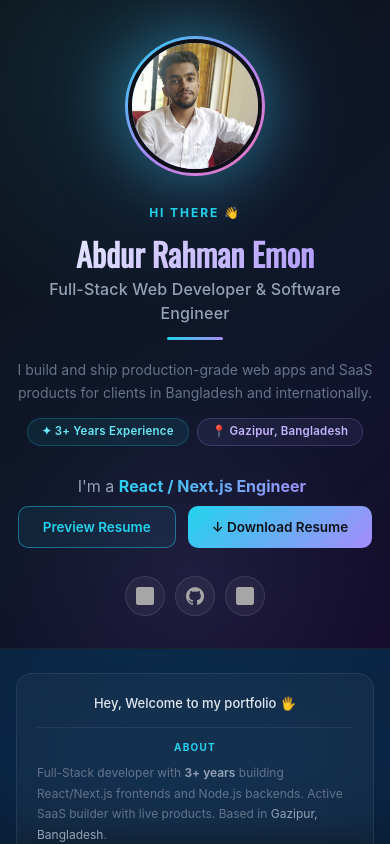
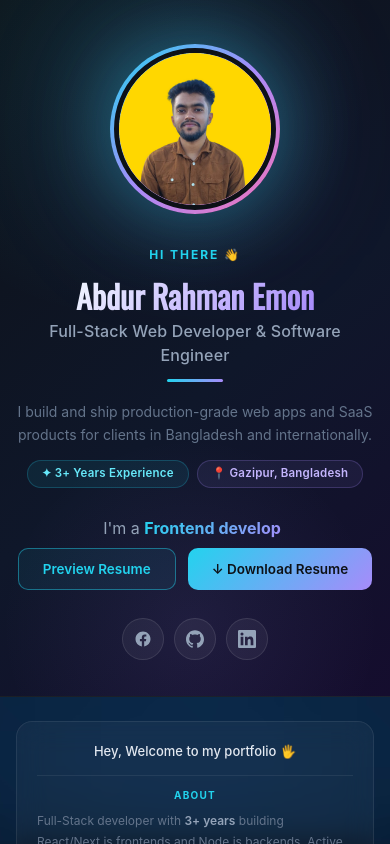
Before and after one commit to aremon86851/aremon86851, a React (Create React App) app: page / in a window 390 px wide. Shown: the top 844 px of the page. Built offline with nearby package versions, Linux system fonts and the light colour scheme.

Commit message:
refactor: replace logo image and update social icons in Banner component

```diff
--- a/src/component/Banner/Banner.js
+++ b/src/component/Banner/Banner.js
@@ -1,10 +1,24 @@
 import React from "react";
-import logo from "../../assest/1.jpg";
-import linkedin from "../../assest/linkedin.png";
-import github from "../../assest/github-1.png";
-import fb from "../../assest/facebook.png";
+import logo from "../../assest/portfolio-image.png";
 import { Typewriter } from "react-simple-typewriter";
 import "./banner.css";
+
+/* ── Inline SVG social icons (reliable, no broken-image issues) ── */
+const FbIcon = () => (
+  <svg viewBox="0 0 24 24" fill="currentColor" width="18" height="18" aria-hidden="true">
+    <path d="M22 12c0-5.523-4.477-10-10-10S2 6.477 2 12c0 4.991 3.657 9.128 8.438 9.878v-6.987h-2.54V12h2.54V9.797c0-2.506 1.492-3.89 3.777-3.89 1.094 0 2.238.195 2.238.195v2.46h-1.26c-1.243 0-1.63.771-1.63 1.562V12h2.773l-.443 2.89h-2.33v6.988C18.343 21.128 22 16.991 22 12z" />
+  </svg>
+);
+const GhIcon = () => (
+  <svg viewBox="0 0 24 24" fill="currentColor" width="18" height="18" aria-hidden="true">
+    <path d="M12 .297c-6.63 0-12 5.373-12 12 0 5.303 3.438 9.8 8.205 11.387.6.113.82-.258.82-.577 0-.285-.01-1.04-.015-2.04-3.338.724-4.042-1.61-4.042-1.61C4.422 18.07 3.633 17.7 3.633 17.7c-1.087-.744.084-.729.084-.729 1.205.084 1.838 1.236 1.838 1.236 1.07 1.835 2.809 1.305 3.495.998.108-.776.417-1.305.76-1.605-2.665-.3-5.466-1.332-5.466-5.93 0-1.31.465-2.38 1.235-3.22-.135-.303-.54-1.523.105-3.176 0 0 1.005-.322 3.3 1.23.96-.267 1.98-.4 3-.405 1.02.005 2.04.138 3 .405 2.28-1.552 3.285-1.23 3.285-1.23.645 1.653.24 2.873.12 3.176.765.84 1.23 1.91 1.23 3.22 0 4.61-2.805 5.625-5.475 5.92.42.36.81 1.096.81 2.22 0 1.606-.015 2.896-.015 3.286 0 .315.21.69.825.57C20.565 22.092 24 17.592 24 12.297c0-6.627-5.373-12-12-12" />
+  </svg>
+);
+const LinkedinIcon = () => (
+  <svg viewBox="0 0 24 24" fill="currentColor" width="18" height="18" aria-hidden="true">
+    <path d="M20.447 20.452h-3.554v-5.569c0-1.328-.027-3.037-1.852-3.037-1.853 0-2.136 1.445-2.136 2.939v5.667H9.351V9h3.414v1.561h.046c.477-.9 1.637-1.85 3.37-1.85 3.601 0 4.267 2.37 4.267 5.455v6.286zM5.337 7.433a2.062 2.062 0 01-2.063-2.065 2.063 2.063 0 112.063 2.065zm1.782 13.019H3.555V9h3.564v11.452zM22.225 0H1.771C.792 0 0 .774 0 1.729v20.542C0 23.227.792 24 1.771 24h20.451C23.2 24 24 23.227 24 22.271V1.729C24 .774 23.2 0 22.222 0h.003z" />
+  </svg>
+);
 
 const Banner = () => {
   return (
@@ -38,10 +52,11 @@
               <Typewriter
                 words={[
                   "Full-Stack Developer",
-                  "React / Next.js Engineer",
+                  "Frontend developer",
+                  "React / Next.js Developer",
                   "Node.js Developer",
                   "SaaS Builder",
-                  "WooCommerce Expert",
+                  "Wordpress Expert",
                 ]}
                 loop={false}
                 cursor
@@ -69,13 +84,13 @@
 
           <div className="hero-socials">
             <a href="https://www.facebook.com/emon.1630/" target="_blank" rel="noreferrer" className="social-link" aria-label="Facebook">
-              <img src={fb} alt="Facebook" />
+              <FbIcon />
             </a>
             <a href="https://github.com/aremon86851" target="_blank" rel="noreferrer" className="social-link" aria-label="GitHub">
-              <img src={github} alt="GitHub" />
+              <GhIcon />
             </a>
             <a href="https://www.linkedin.com/in/aremon8685/" target="_blank" rel="noreferrer" className="social-link" aria-label="LinkedIn">
-              <img src={linkedin} alt="LinkedIn" />
+              <LinkedinIcon />
             </a>
           </div>
         </div>
--- a/src/component/Banner/banner.css
+++ b/src/component/Banner/banner.css
@@ -6,6 +6,9 @@
   background: linear-gradient(140deg, #0d1117 0%, #0f172a 55%, #150d2e 100%);
   overflow: hidden;
   border-bottom: 1px solid rgba(255,255,255,0.06);
+  min-height: 100vh;
+  display: flex;
+  align-items: center;
 }
 
 .hero-glow-1 {
@@ -27,15 +30,24 @@
 
 .hero-container {
   position: relative; z-index: 1;
+  width: 100%;
   display: flex;
   align-items: center;
   justify-content: space-between;
   padding: 72px 80px 64px;
-  gap: 48px;
+  gap: 56px;
 }
 
 /* ── Left text ── */
-.hero-text { flex: 1; min-width: 0; }
+.hero-text {
+  flex: 1;
+  min-width: 0;
+  text-align: left;
+  display: flex;
+  flex-direction: column;
+  align-items: flex-start;
+}
+.hero-text > * { text-align: left; }
 
 .hero-greeting {
   color: #22d3ee;
@@ -184,10 +196,11 @@
   display: flex;
   align-items: center;
   justify-content: center;
-  width: 40px; height: 40px;
+  width: 42px; height: 42px;
   border-radius: 50%;
   background: rgba(255,255,255,0.05);
   border: 1px solid rgba(255,255,255,0.1);
+  color: #94a3b8;
   transition: all 0.25s ease;
   text-decoration: none;
 }
@@ -195,15 +208,11 @@
   background: rgba(34,211,238,0.12);
   border-color: rgba(34,211,238,0.45);
   box-shadow: 0 0 16px rgba(34,211,238,0.28);
+  color: #22d3ee;
   transform: translateY(-2px);
 }
-.social-link img {
-  width: 18px; height: 18px;
-  object-fit: contain;
-  filter: brightness(0) invert(0.65);
-  transition: filter 0.25s ease;
-}
-.social-link:hover img { filter: brightness(0) invert(1); }
+.social-link svg { display: block; transition: transform 0.25s ease; }
+.social-link:hover svg { transform: scale(1.1); }
 
 /* ── Profile photo ── */
 .hero-photo-wrapper {
@@ -214,43 +223,55 @@
 }
 
 .hero-photo-ring {
-  width: 220px; height: 220px;
+  width: 380px; height: 380px;
   border-radius: 50%;
-  padding: 3px;
+  padding: 4px;
   background: linear-gradient(135deg, #22d3ee, #a78bfa, #f472b6);
   animation: ringPulse 4s ease-in-out infinite;
 }
 @keyframes ringPulse {
-  0%,100% { box-shadow: 0 0 40px rgba(34,211,238,0.25), 0 0 80px rgba(167,139,250,0.12); }
-  50%      { box-shadow: 0 0 60px rgba(34,211,238,0.38), 0 0 100px rgba(167,139,250,0.2); }
+  0%,100% { box-shadow: 0 0 60px rgba(34,211,238,0.28), 0 0 110px rgba(167,139,250,0.14); }
+  50%      { box-shadow: 0 0 80px rgba(34,211,238,0.4), 0 0 140px rgba(167,139,250,0.22); }
 }
 
 .hero-photo {
   width: 100%; height: 100%;
   border-radius: 50%;
   object-fit: cover;
-  border: 4px solid #0d1117;
+  border: 5px solid #0d1117;
   display: block;
 }
 
 /* ── Responsive ── */
+@media (max-width: 1280px) {
+  .hero-photo-ring { width: 320px; height: 320px; }
+  .hero-container { gap: 40px; }
+}
 @media (max-width: 1024px) {
   .hero-container { padding: 56px 40px 48px; }
-  .hero-photo-ring { width: 180px; height: 180px; }
+  .hero-photo-ring { width: 260px; height: 260px; }
 }
 @media (max-width: 768px) {
+  .hero-section { min-height: auto; }
   .hero-container {
     flex-direction: column-reverse;
-    padding: 44px 24px 40px;
-    gap: 28px;
+    padding: 60px 24px 50px;
+    gap: 32px;
+  }
+  .hero-text {
+    align-items: center;
     text-align: center;
+    width: 100%;
   }
-  .hero-accent-bar,
+  .hero-text > * { text-align: center; }
   .hero-tagline { margin-left: auto; margin-right: auto; }
-  .hero-buttons, .hero-socials, .hero-badges { justify-content: center; }
-  .hero-photo-ring { width: 140px; height: 140px; }
+  .hero-buttons,
+  .hero-socials,
+  .hero-badges { justify-content: center; }
+  .hero-photo-ring { width: 200px; height: 200px; }
 }
 @media (max-width: 480px) {
-  .hero-container { padding: 36px 16px 32px; }
+  .hero-container { padding: 44px 16px 36px; }
   .hero-name { font-size: 2rem; }
+  .hero-photo-ring { width: 170px; height: 170px; }
 }
```
Also changed, not shown: src/assest/1.jpg (deleted), src/assest/portfolio-image.png (added).
